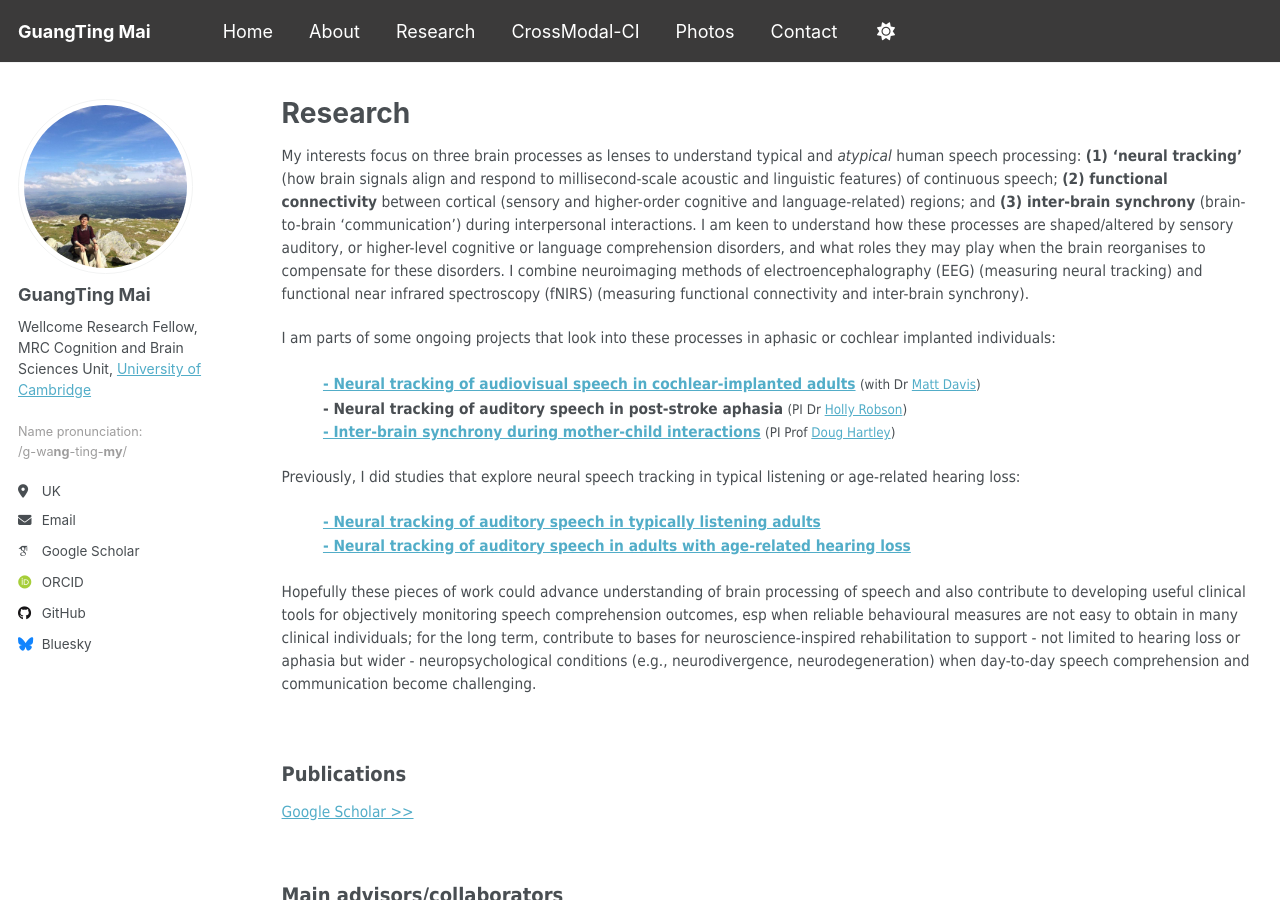
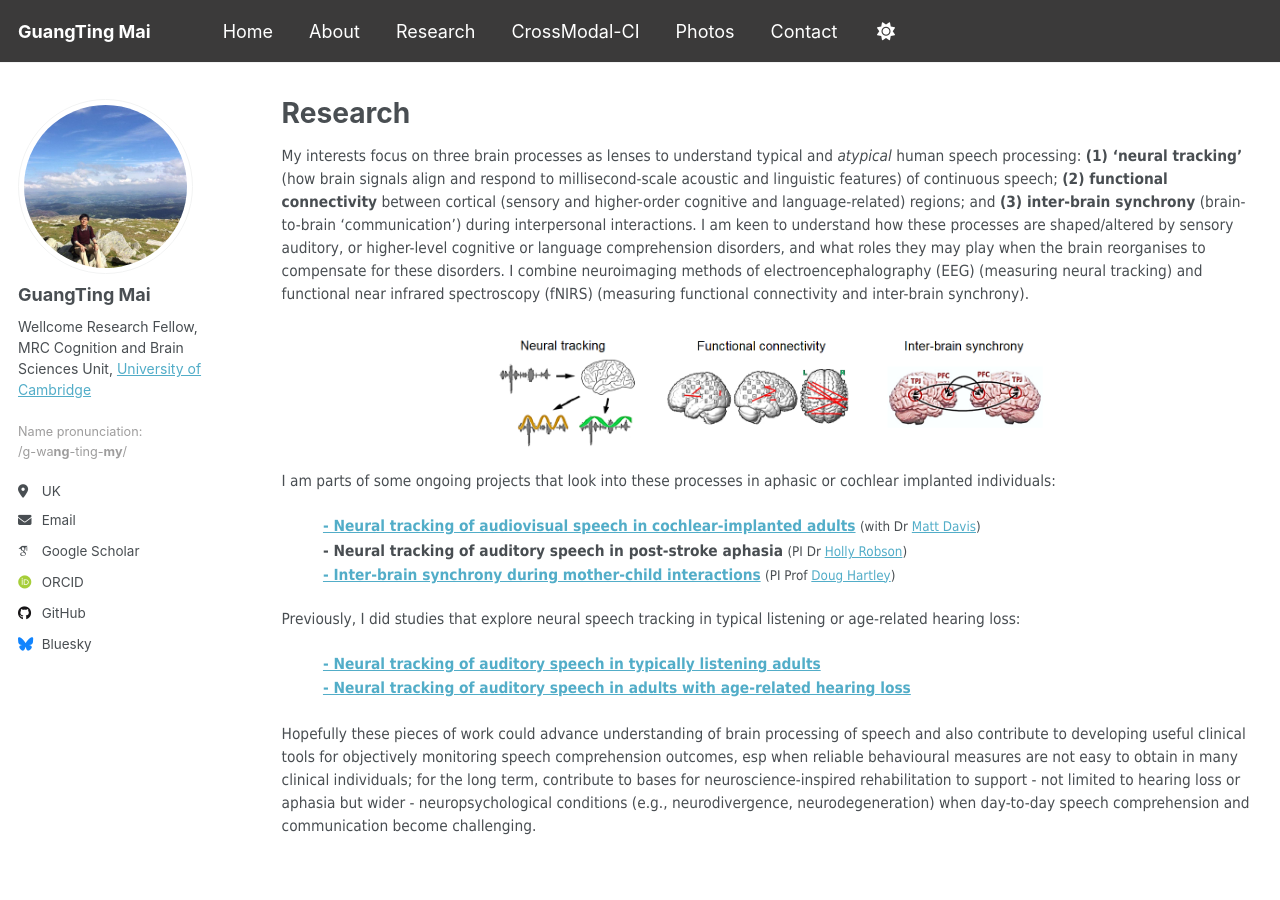
Before and after one commit to guangtingmai/guangtingmai.github.io, a Jekyll site: the page built from _pages/research.html, in a window 1280 px wide and 900 px high. Built offline with Jekyll 4.4.1, drawn with Linux system fonts in a browser that asks for light colours; some web fonts are replaced.

Commit message:
Update research.html

```diff
--- a/_pages/research.html
+++ b/_pages/research.html
@@ -12,6 +12,9 @@ author_profile: true
   and what roles they may play when the brain reorganises to compensate for these disorders. I combine neuroimaging methods of
   electroencephalography (EEG) (measuring neural tracking) and functional near infrared spectroscopy (fNIRS)
   (measuring functional connectivity and inter-brain synchrony).</span></p>
+<p align="center">
+  <img src="https://guangtingmai.github.io/images/brain_processes.png" width="57%">
+</p>
 <p><span style="font-size: 11.5pt;font-family: Tahoma;line-height: 1.3;display: block;margin-bottom: 0.05vh">I am parts of some ongoing projects that look into these processes in aphasic or cochlear implanted individuals:</span></p>
 <p>
   <span style="font-size: 11.5pt;font-family: Tahoma;line-height: 1.5;display: block;margin-bottom: 0.25vh">&emsp;&emsp;&emsp;<a href="https://guangtingmai.github.io/crossmodal-ci/"><strong>- Neural tracking of audiovisual speech in cochlear-implanted adults</strong></a> <span style="font-size:10pt;">(with Dr <a href="https://www.mrc-cbu.cam.ac.uk/people/matt.davis/">Matt Davis</a>)</span></span>
```
